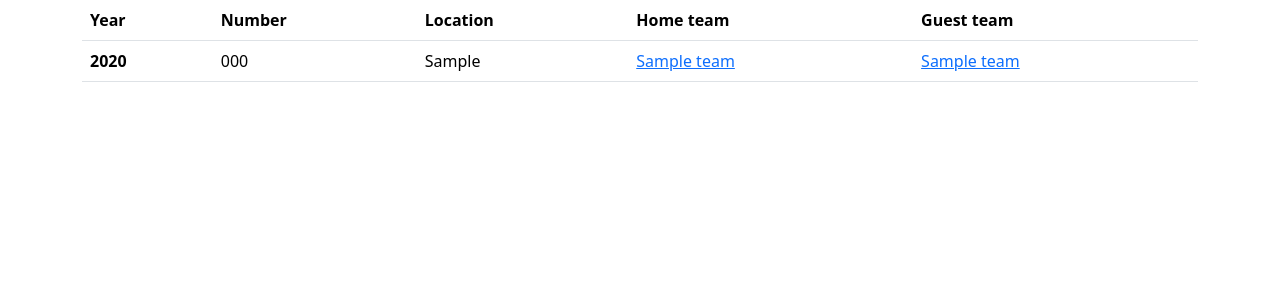
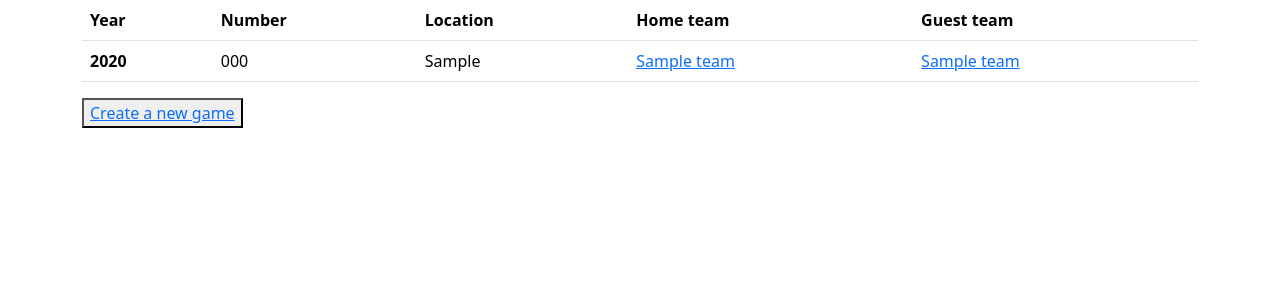
Before and after one commit to JGaukrogers/Electronic-Scorer-Sheet, a Django app: page /game_board in a window 1280 px wide. Shown: the part 56-356 px from the top of the page. Run offline with Django 4.2, Linux system fonts and the light colour scheme; tables that the repository leaves empty hold one stand-in row (values such as "Sample post"); some libraries are stand-ins or nearby versions.

Commit message:
Add button for create new game on board

```diff
--- a/scorerSheet/templates/game_board.html
+++ b/scorerSheet/templates/game_board.html
@@ -30,4 +30,10 @@
   </tbody>
 </table>
 
+{% buttons %}
+  <button type="button">
+    <a href="{% url 'new_game' %}">Create a new game</a>
+  </button>
+{% endbuttons %}
+
 {% endblock %}
```
